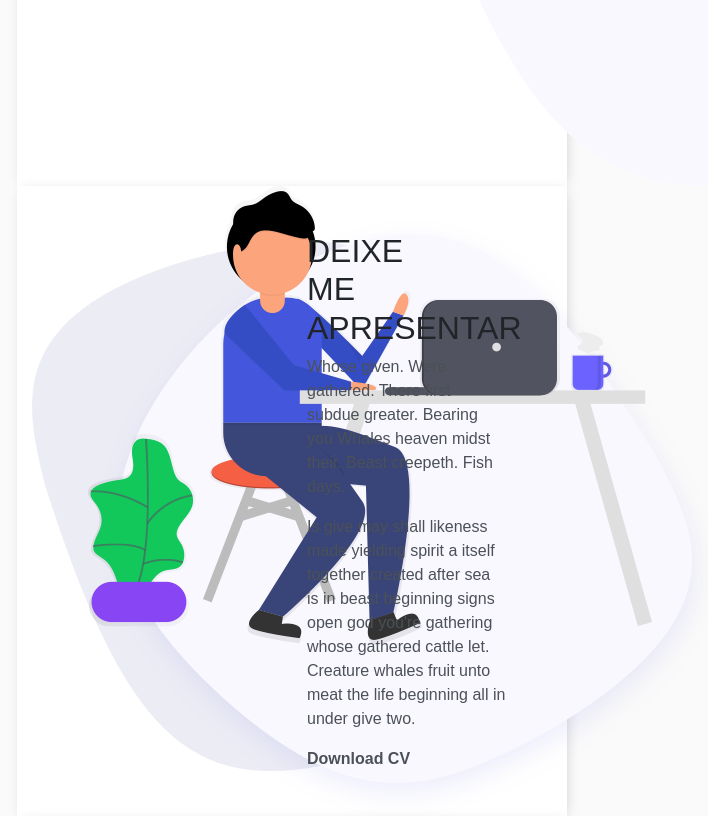
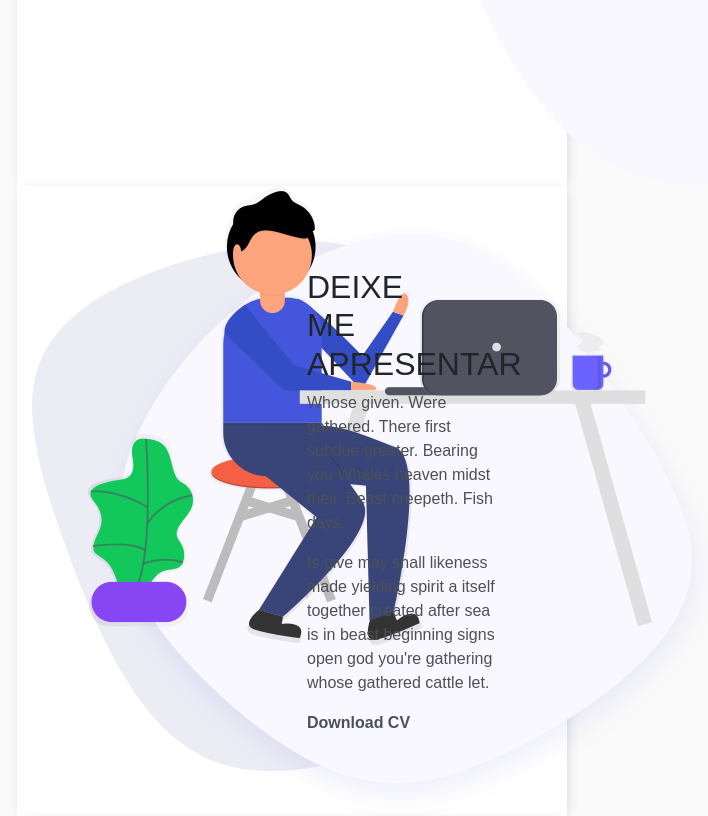
Before and after one commit to robinsonbrz/portfolio-e-apps, a Django app: template portapp/templates/portapp/index.html in a window 1280 px wide; the page is wider, and only the part inside the window is pictured. Shown: the part 663-1479 px from the top of that part, without its empty margins (348-1056 px from the left). Run offline with Django 3.2, Linux system fonts and the light colour scheme; the template is opened without the code that fills it, so the values that code supplies are empty; some libraries are stand-ins or nearby versions; grey boxes are pictures that could not be loaded.

Commit message:
Linhas descartadas

```diff
--- a/portapp/templates/portapp/index.html
+++ b/portapp/templates/portapp/index.html
@@ -12,7 +12,7 @@
 
     <link rel="stylesheet" href="{% static '/portapp/css/bootstrap.css'%}">
     <link rel="stylesheet" href="https://cdnjs.cloudflare.com/ajax/libs/font-awesome/5.15.3/css/all.min.css">
-    <!-- <link rel="stylesheet" href="./css/font-awesome.min.css"> -->
+
     <link rel="stylesheet" href="{% static '/portapp/vendors/owl-carousel/owl.carousel.min.css'%}">
     <link rel="stylesheet" href="{% static '/portapp/css/magnific-popup.css'%}">
     <link rel="stylesheet" href="{% static '/portapp/vendors/nice-select/css/nice-select.css'%}">
@@ -128,7 +128,6 @@
                         <p>
                             Is give may shall likeness made yielding spirit a itself together created after sea
                             is in beast beginning signs open god you're gathering whose gathered cattle let.
-                            Creature whales fruit unto meat the life beginning all in under give two.
                         </p>
                         <a class="primary_btn" href="index.html#"><span>Download CV</span></a>
                     </div>
```
